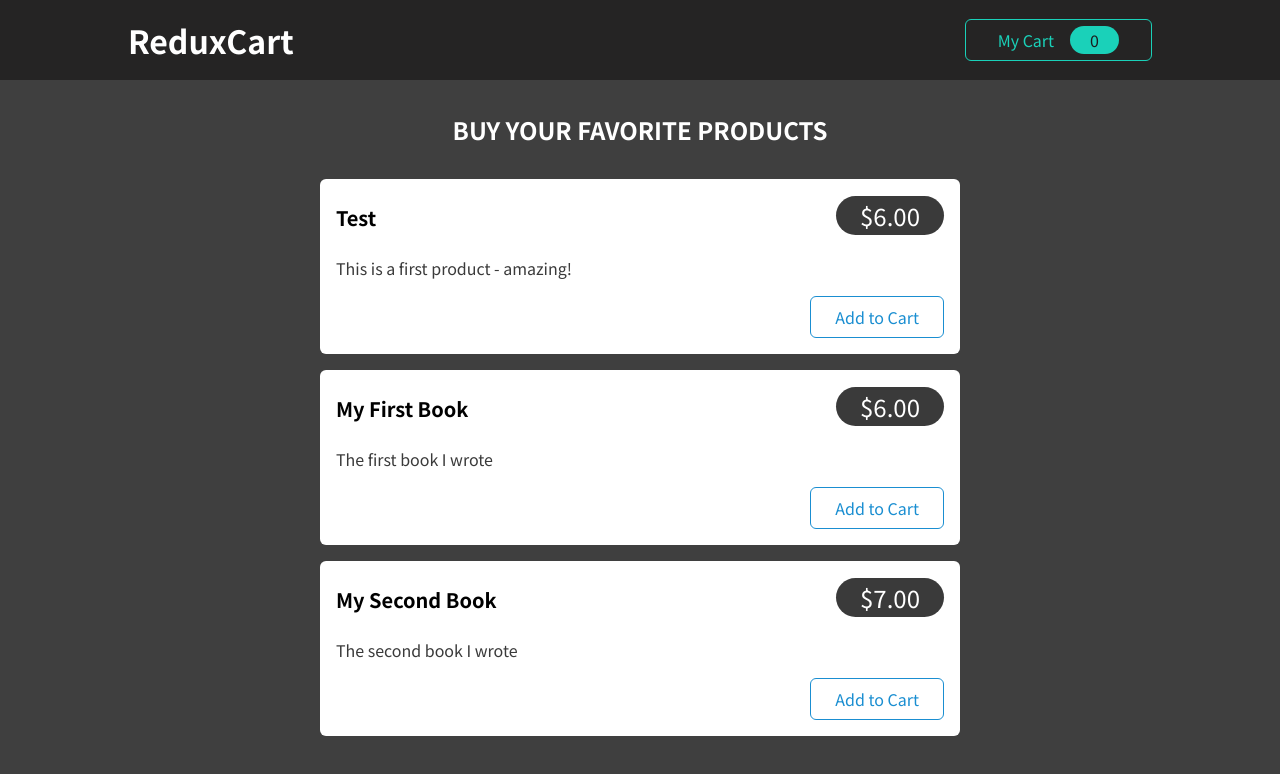
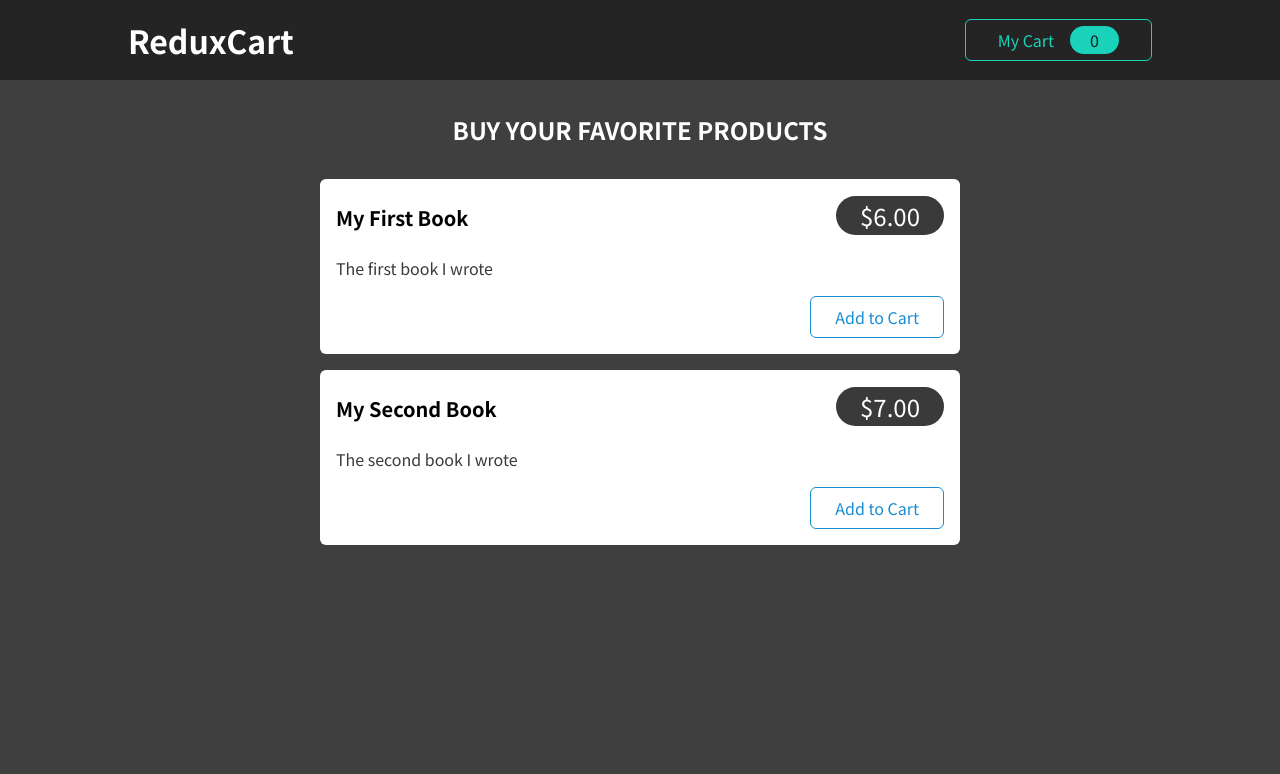
Before and after one commit to tugudush/react-advanced-redux, a React (Create React App) app: page / in a window 1280 px wide. Shown: the top 774 px of the page. Built offline with nearby package versions, Linux system fonts and the light colour scheme.

Commit message:
fixed products map key

```diff
--- a/src/App.js
+++ b/src/App.js
@@ -2,9 +2,16 @@ import { useSelector } from "react-redux";
 import Cart from "./components/Cart/Cart";
 import Layout from "./components/Layout/Layout";
 import Products from "./components/Shop/Products";
+import { useEffect } from "react";
 
 function App() {
   const showCart = useSelector((state) => state.ui.cartIsVisible);
+  const cart = useSelector((state) => state.cart);
+  console.log(cart);
+  useEffect(() => {
+
+  }, [cart])
+
   console.log("showCart: ", showCart);
   return (
     <Layout>
--- a/src/components/Cart/Cart.js
+++ b/src/components/Cart/Cart.js
@@ -9,7 +9,7 @@ const Cart = (props) => {
     <Card className={classes.cart}>
       <h2>Your Shopping Cart</h2>
       <ul>
-        {cartItems.map((item) => (
+        {cartItems.map((item, index) => (
           <CartItem
             key={item.id}
             item={{
--- a/src/components/Shop/Products.js
+++ b/src/components/Shop/Products.js
@@ -21,11 +21,6 @@ const Products = (props) => {
     <section className={classes.products}>
       <h2>Buy your favorite products</h2>
       <ul>
-        <ProductItem
-          title="Test"
-          price={6}
-          description="This is a first product - amazing!"
-        />
         {DUMMY_PRODUCTS.map((product) => (
           <ProductItem
             key={product.id}
```
Also changed, not shown: src/components/Shop/ProductItem.js (line endings or trailing spaces).
